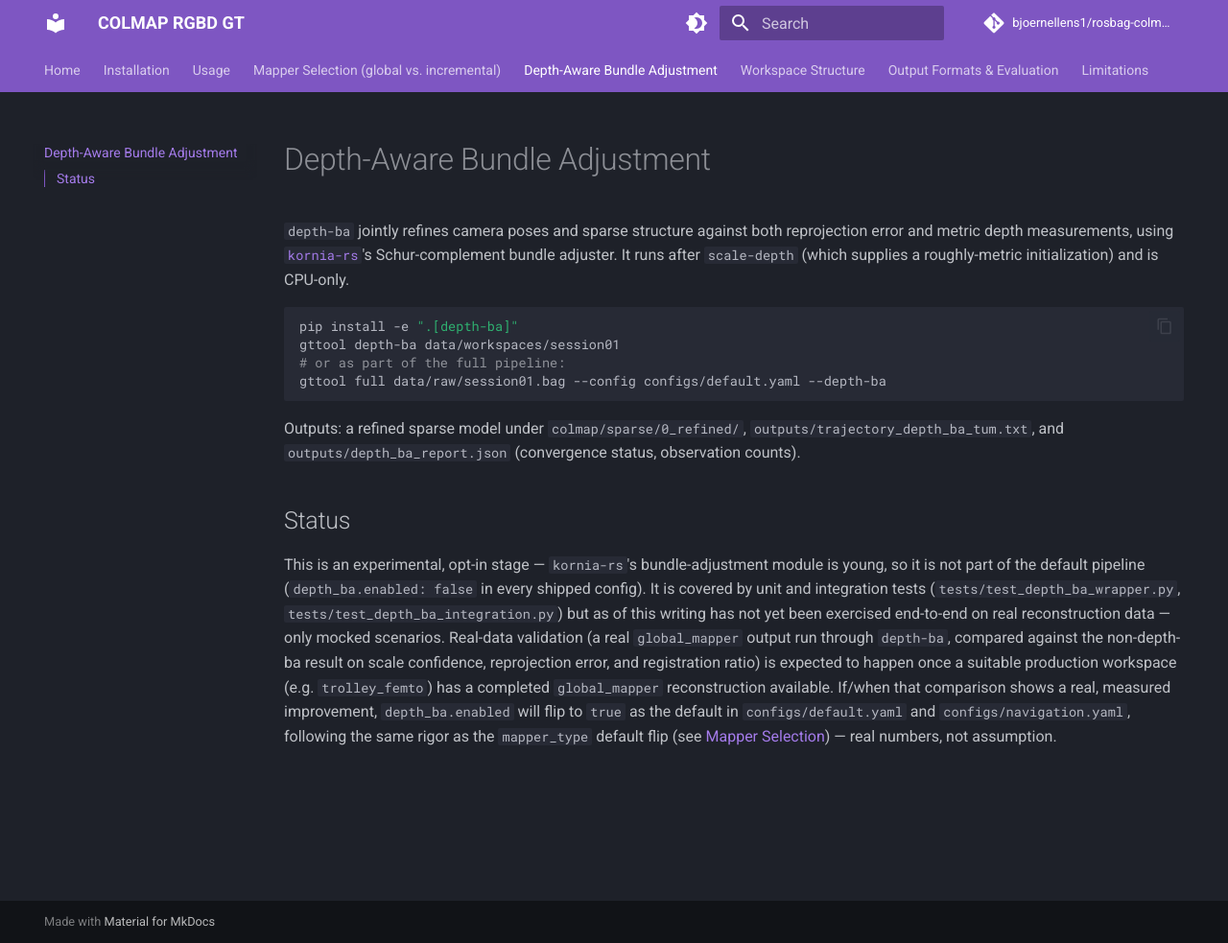
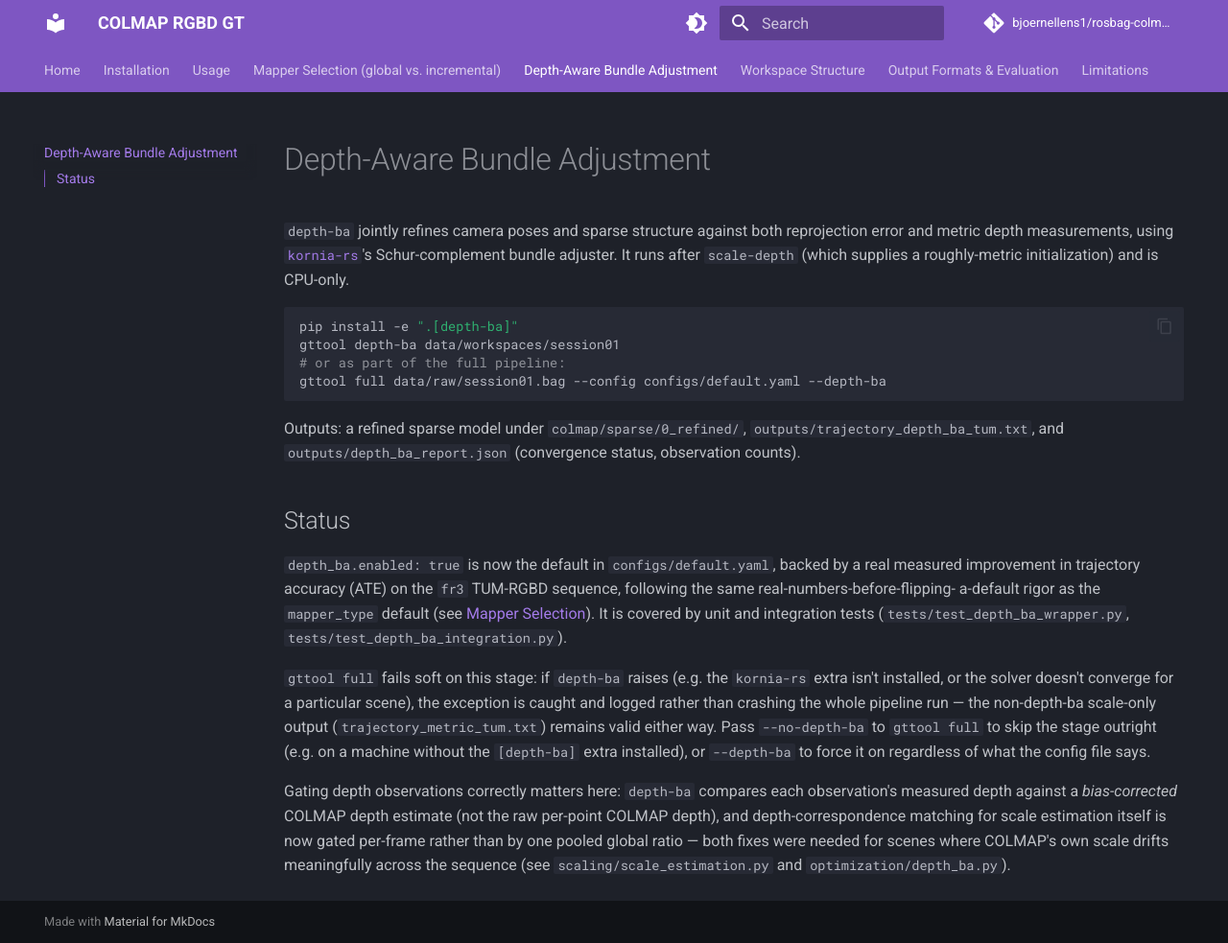
Before and after one commit to bjoernellens1/rosbag-colmap-pipeline, an MkDocs documentation site: the page built from docs/depth-ba.md, in a window 1280 px wide and 983 px high. Shown: the whole window at 96% size. Built offline with MkDocs 1.6.1 and Material for MkDocs 9.7.7, drawn with Linux system fonts in a browser that asks for light colours; comment, search, counter and statistics services are not loaded.

Commit message:
docs: document export-bag, camera intrinsics fallback, and depth-ba default flip
- Add export-bag to the CLI reference (was entirely undocumented): flags,
  default output naming, GT topic names/semantics.
- Document the per-stage camera_fallback_profile config key and the three
  shipped fallback profiles.
- Update depth-ba.md's status section, which still said "opt-in,
  unvalidated" after depth_ba.enabled flipped to true by default.
- Mention the processed bag and scene_metadata.json outputs on the
  output-formats page.
- Fix `gttool full --no-depth-ba`: the flag defaulted to False and was
  only ever checked truthy, so it could never override a config file's
  depth_ba.enabled: true (now the shipped default) -- --no-depth-ba
  silently did nothing. Made the flag tri-state (None by default) so
  omitting it defers to the config file, and both --depth-ba/--no-depth-ba
  now actually override it either way.

Co-Authored-By: Claude Sonnet 5 <noreply@anthropic.com>
Claude-Session: https://claude.ai/code/session_01Y3XDGzMSnuxotSVoGPcNhm

```diff
--- a/docs/depth-ba.md
+++ b/docs/depth-ba.md
@@ -19,18 +19,27 @@ Outputs: a refined sparse model under `colmap/sparse/0_refined/`,
 
 ## Status
 
-This is an experimental, opt-in stage — `kornia-rs`'s bundle-adjustment
-module is young, so it is not part of the default pipeline
-(`depth_ba.enabled: false` in every shipped config). It is covered by unit
-and integration tests (`tests/test_depth_ba_wrapper.py`,
-`tests/test_depth_ba_integration.py`) but as of this writing has not yet
-been exercised end-to-end on real reconstruction data — only mocked
-scenarios. Real-data validation (a real `global_mapper` output run through
-`depth-ba`, compared against the non-depth-ba result on scale confidence,
-reprojection error, and registration ratio) is expected to happen once a
-suitable production workspace (e.g. `trolley_femto`) has a completed
-`global_mapper` reconstruction available. If/when that comparison shows a
-real, measured improvement, `depth_ba.enabled` will flip to `true` as the
-default in `configs/default.yaml` and `configs/navigation.yaml`, following
-the same rigor as the `mapper_type` default flip (see
-[Mapper Selection](mapper-selection.md)) — real numbers, not assumption.
+`depth_ba.enabled: true` is now the default in `configs/default.yaml`,
+backed by a real measured improvement in trajectory accuracy (ATE) on the
+`fr3` TUM-RGBD sequence, following the same real-numbers-before-flipping-
+a-default rigor as the `mapper_type` default (see
+[Mapper Selection](mapper-selection.md)). It is covered by unit and
+integration tests (`tests/test_depth_ba_wrapper.py`,
+`tests/test_depth_ba_integration.py`).
+
+`gttool full` fails soft on this stage: if `depth-ba` raises (e.g. the
+`kornia-rs` extra isn't installed, or the solver doesn't converge for a
+particular scene), the exception is caught and logged rather than crashing
+the whole pipeline run — the non-depth-ba scale-only output
+(`trajectory_metric_tum.txt`) remains valid either way. Pass
+`--no-depth-ba` to `gttool full` to skip the stage outright (e.g. on a
+machine without the `[depth-ba]` extra installed), or `--depth-ba` to force
+it on regardless of what the config file says.
+
+Gating depth observations correctly matters here: `depth-ba` compares each
+observation's measured depth against a *bias-corrected* COLMAP depth
+estimate (not the raw per-point COLMAP depth), and depth-correspondence
+matching for scale estimation itself is now gated per-frame rather than by
+one pooled global ratio — both fixes were needed for scenes where COLMAP's
+own scale drifts meaningfully across the sequence (see
+`scaling/scale_estimation.py` and `optimization/depth_ba.py`).
```
Also changed, not shown: docs/cli-reference.md (+39 -2 lines), docs/configuration.md (+42 -0 lines), docs/output-formats.md (+16 -0 lines), 1 other file.
